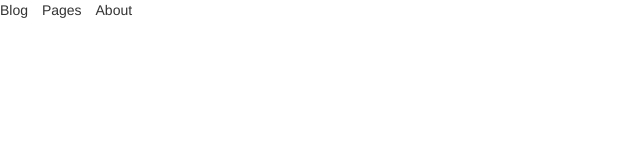
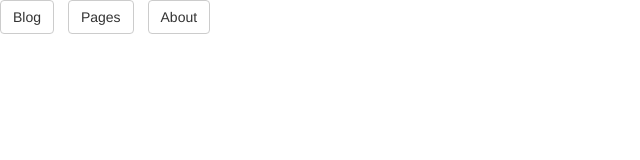
Before and after one commit to Deatheart/Deatheart.github.io, a plain HTML site: page index.html in a window 1280 px wide. Shown: the whole page, without its empty margins (0-640 px from the left). Drawn offline with Linux system fonts and the light colour scheme.

Commit message:
make header button
Signed-off-by: Deatheart <deatheart@yeah.net>

```diff
--- a/index.html
+++ b/index.html
@@ -10,9 +10,9 @@
 <body>
     <header>
         <ul class="list-inline">
-	    <li>Blog</li>
-	    <li>Pages</li>
-	    <li>About</li>
+	    <li><button type="button" class="btn btn-default">Blog</button></li>
+	    <li><button type="button" class="btn btn-default">Pages</button></li>
+	    <li><button type="button" class="btn btn-default">About</button></li>
 	</ul>
     </header>
 </body>
```
